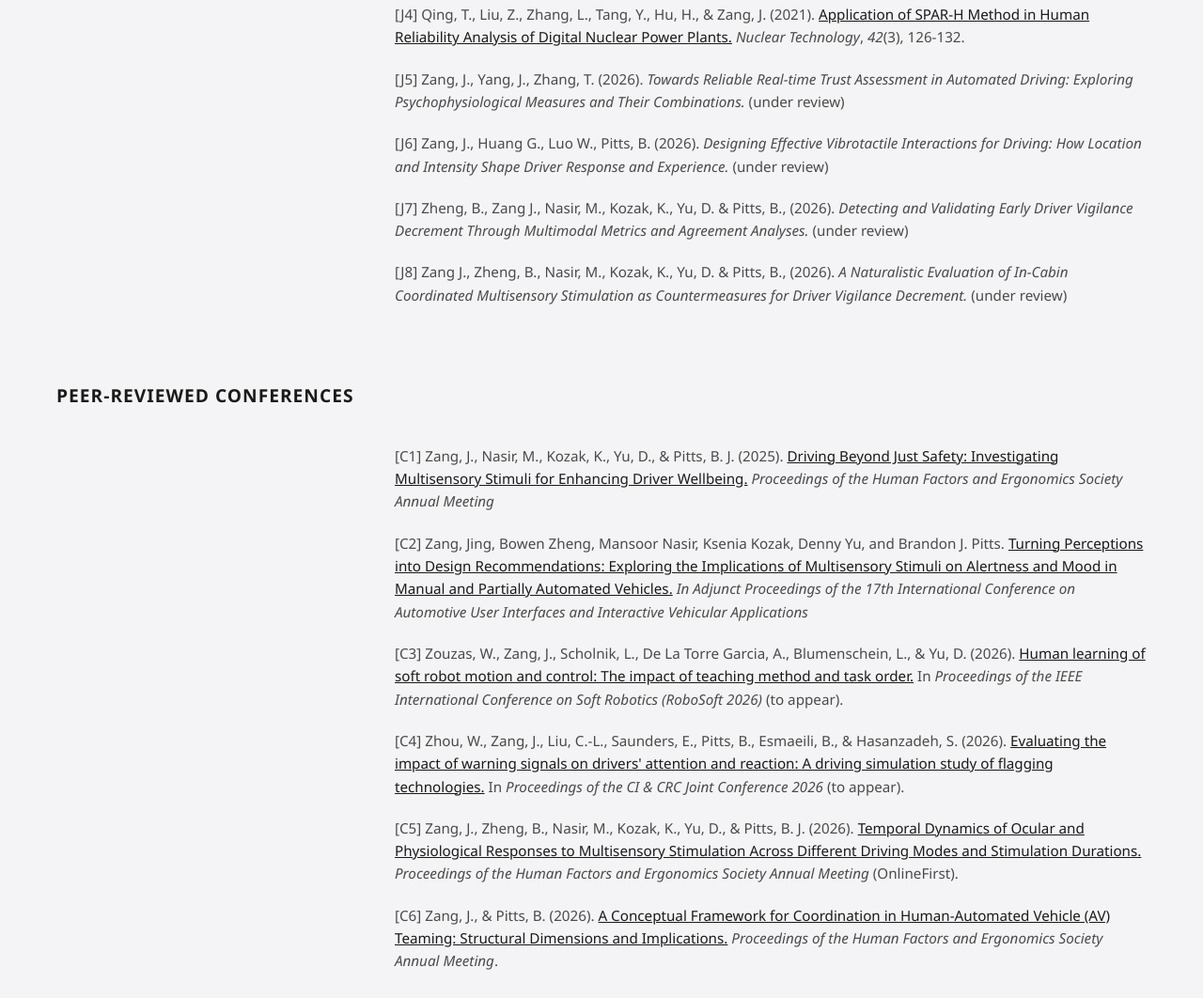
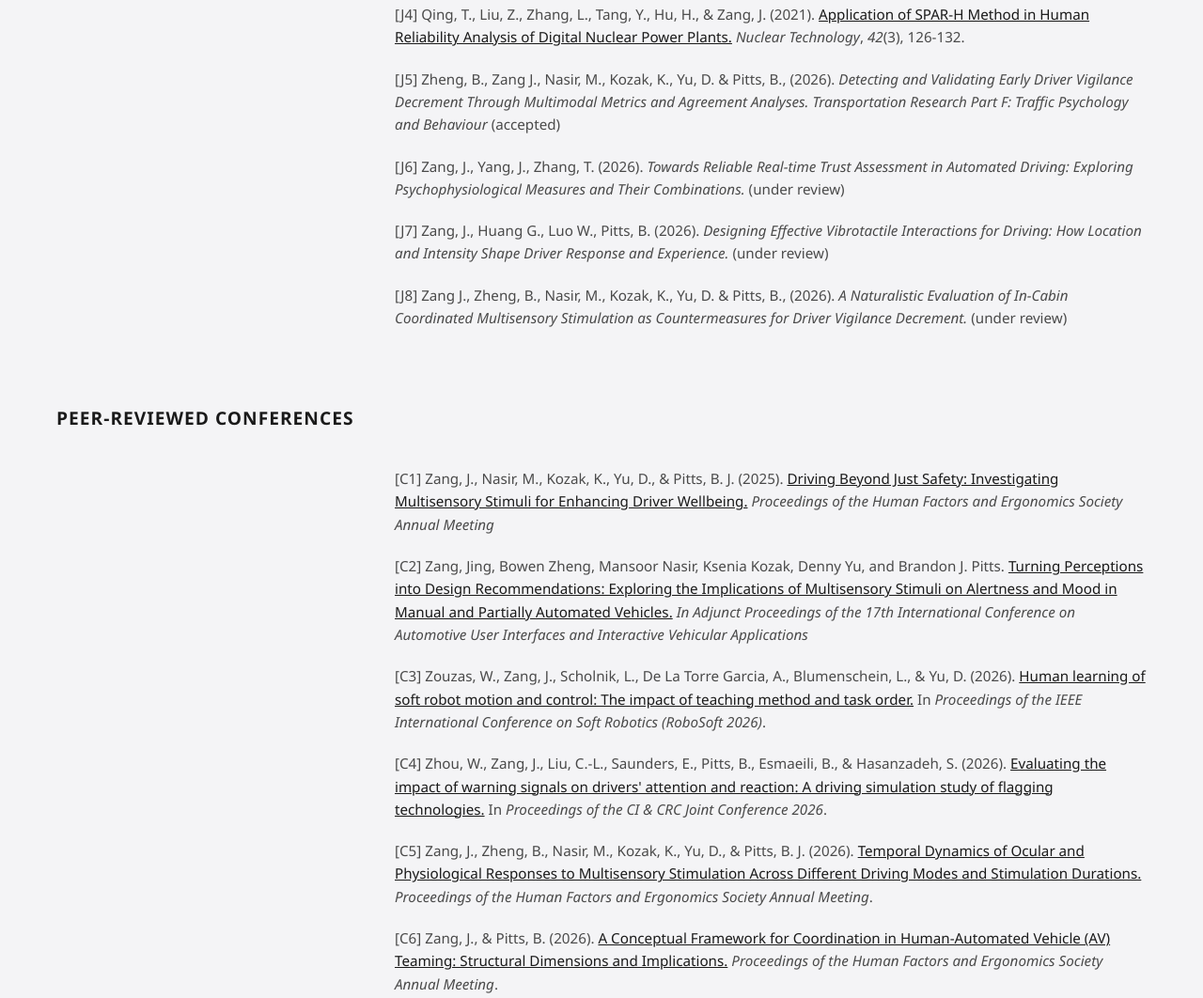
Before and after one commit to hehegg123/Jing-Portfolio, a plain HTML site: page CV/index.html in a window 1280 px wide. Shown: the part 2334-3396 px from the top of the page at 94% size. Drawn offline with Linux system fonts and the light colour scheme.

Commit message:
Update CV publication statuses and ordering

```diff
--- a/CV/index.html
+++ b/CV/index.html
@@ -158,9 +158,9 @@
                 <li>[J2] Zhang, T., Yang, J., Chen, M., Li, Z., Zang, J., & Qu, X. (2024). <a href="https://www.sciencedirect.com/science/article/abs/pii/S0957417424000617" target="_blank">EEG-based Assessment of Driver Trust in Automated Vehicles.</a> <i>Expert Systems with Applications</i>, <i>246</i>, 123196.</li>
                 <li>[J3] Zang, J., & Jeon, M. (2022). <a href="https://www.researchgate.net/publication/363638720_The_Effects_of_Transparency_and_Reliability_of_In-Vehicle_Intelligent_Agents_on_Driver_Perception_Takeover_Performance_Workload_and_Situation_Awareness_in_Conditionally_Automated_Vehicles" target="_blank">The Effects of Transparency and Reliability of In-Vehicle Intelligent Agents on Driver Perception, Takeover Performance, Workload, and Situation Awareness in Conditionally Automated Vehicles.</a> <i>Multimodal Technologies and Interaction</i>, <i>6</i>(9), 82.</li>
                 <li>[J4] Qing, T., Liu, Z., Zhang, L., Tang, Y., Hu, H., & Zang, J. (2021). <a href="https://www.kns.org/files/pre_paper/46/21A-455-%EB%B0%95%EA%B0%80%EC%98%81.pdf">Application of SPAR-H Method in Human Reliability Analysis of Digital Nuclear Power Plants.</a> <i>Nuclear Technology</i>, <i>42</i>(3), 126-132.</li>
-                <li>[J5] Zang, J., Yang, J., Zhang, T. (2026). <i>Towards Reliable Real-time Trust Assessment in Automated Driving: Exploring Psychophysiological Measures and Their Combinations.</i> (under review)</li>
-                <li>[J6] Zang, J., Huang G., Luo W., Pitts, B. (2026). <i>Designing Effective Vibrotactile Interactions for Driving: How Location and Intensity Shape Driver Response and Experience.</i> (under review)</li>
-                <li>[J7] Zheng, B., Zang J., Nasir, M., Kozak, K., Yu, D. & Pitts, B., (2026). <i>Detecting and Validating Early Driver Vigilance Decrement Through Multimodal Metrics and Agreement Analyses.</i> (under review)</li>
+                <li>[J5] Zheng, B., Zang J., Nasir, M., Kozak, K., Yu, D. & Pitts, B., (2026). <i>Detecting and Validating Early Driver Vigilance Decrement Through Multimodal Metrics and Agreement Analyses.</i> <i>Transportation Research Part F: Traffic Psychology and Behaviour</i> (accepted)</li>
+                <li>[J6] Zang, J., Yang, J., Zhang, T. (2026). <i>Towards Reliable Real-time Trust Assessment in Automated Driving: Exploring Psychophysiological Measures and Their Combinations.</i> (under review)</li>
+                <li>[J7] Zang, J., Huang G., Luo W., Pitts, B. (2026). <i>Designing Effective Vibrotactile Interactions for Driving: How Location and Intensity Shape Driver Response and Experience.</i> (under review)</li>
                 <li>[J8] Zang J., Zheng, B., Nasir, M., Kozak, K., Yu, D. & Pitts, B., (2026). <i>A Naturalistic Evaluation of In-Cabin Coordinated Multisensory Stimulation as Countermeasures for Driver Vigilance Decrement.</i> (under review)</li>
             </ul>
         </section>
@@ -172,9 +172,9 @@
             <ul class="journal-list">
                 <li>[C1] Zang, J., Nasir, M., Kozak, K., Yu, D., & Pitts, B. J. (2025). <a href="https://trid.trb.org/View/2631949" target="_blank">Driving Beyond Just Safety: Investigating Multisensory Stimuli for Enhancing Driver Wellbeing.</a> <i>Proceedings of the Human Factors and Ergonomics Society Annual Meeting</i></li>
                 <li>[C2] Zang, Jing, Bowen Zheng, Mansoor Nasir, Ksenia Kozak, Denny Yu, and Brandon J. Pitts. <a href='https://dl.acm.org/doi/full/10.1145/3744335.3756854' target="_blank">Turning Perceptions into Design Recommendations: Exploring the Implications of Multisensory Stimuli on Alertness and Mood in Manual and Partially Automated Vehicles.</a> <i>In Adjunct Proceedings of the 17th International Conference on Automotive User Interfaces and Interactive Vehicular Applications</i></li>
-                <li>[C3] Zouzas, W., Zang, J., Scholnik, L., De La Torre Garcia, A., Blumenschein, L., & Yu, D. (2026). <a href="https://ieeexplore.ieee.org/abstract/document/11522937" target="_blank" rel="noopener">Human learning of soft robot motion and control: The impact of teaching method and task order.</a> In <i>Proceedings of the IEEE International Conference on Soft Robotics (RoboSoft 2026)</i> (to appear).</li>
-                <li>[C4] Zhou, W., Zang, J., Liu, C.-L., Saunders, E., Pitts, B., Esmaeili, B., & Hasanzadeh, S. (2026). <a href="https://ascelibrary.org/doi/abs/10.1061/9780784486993.113" target="_blank" rel="noopener">Evaluating the impact of warning signals on drivers' attention and reaction: A driving simulation study of flagging technologies.</a> In <i>Proceedings of the CI & CRC Joint Conference 2026</i> (to appear).</li>
-                <li>[C5] Zang, J., Zheng, B., Nasir, M., Kozak, K., Yu, D., &amp; Pitts, B. J. (2026). <a href="https://journals.sagepub.com/doi/10.1177/10711813261475207" target="_blank" rel="noopener">Temporal Dynamics of Ocular and Physiological Responses to Multisensory Stimulation Across Different Driving Modes and Stimulation Durations.</a> <i>Proceedings of the Human Factors and Ergonomics Society Annual Meeting</i> (OnlineFirst).</li>
+                <li>[C3] Zouzas, W., Zang, J., Scholnik, L., De La Torre Garcia, A., Blumenschein, L., & Yu, D. (2026). <a href="https://ieeexplore.ieee.org/abstract/document/11522937" target="_blank" rel="noopener">Human learning of soft robot motion and control: The impact of teaching method and task order.</a> In <i>Proceedings of the IEEE International Conference on Soft Robotics (RoboSoft 2026)</i>.</li>
+                <li>[C4] Zhou, W., Zang, J., Liu, C.-L., Saunders, E., Pitts, B., Esmaeili, B., & Hasanzadeh, S. (2026). <a href="https://ascelibrary.org/doi/abs/10.1061/9780784486993.113" target="_blank" rel="noopener">Evaluating the impact of warning signals on drivers' attention and reaction: A driving simulation study of flagging technologies.</a> In <i>Proceedings of the CI & CRC Joint Conference 2026</i>.</li>
+                <li>[C5] Zang, J., Zheng, B., Nasir, M., Kozak, K., Yu, D., &amp; Pitts, B. J. (2026). <a href="https://journals.sagepub.com/doi/10.1177/10711813261475207" target="_blank" rel="noopener">Temporal Dynamics of Ocular and Physiological Responses to Multisensory Stimulation Across Different Driving Modes and Stimulation Durations.</a> <i>Proceedings of the Human Factors and Ergonomics Society Annual Meeting</i>.</li>
                 <li>[C6] Zang, J., & Pitts, B. (2026). <a href="https://journals.sagepub.com/doi/10.1177/10711813261485892" target="_blank" rel="noopener">A Conceptual Framework for Coordination in Human-Automated Vehicle (AV) Teaming: Structural Dimensions and Implications.</a> <i>Proceedings of the Human Factors and Ergonomics Society Annual Meeting</i>.</li>
             </ul>
         </section>
```
